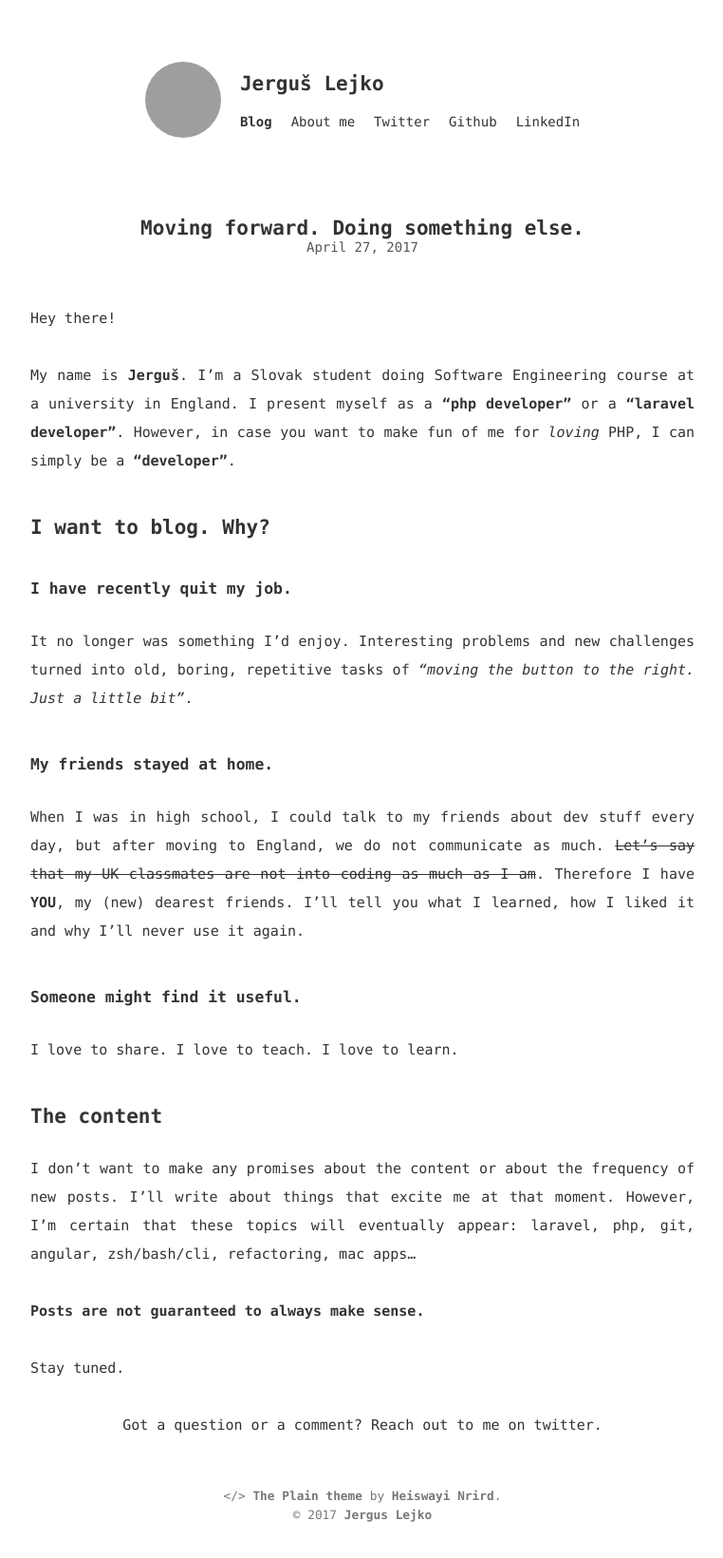
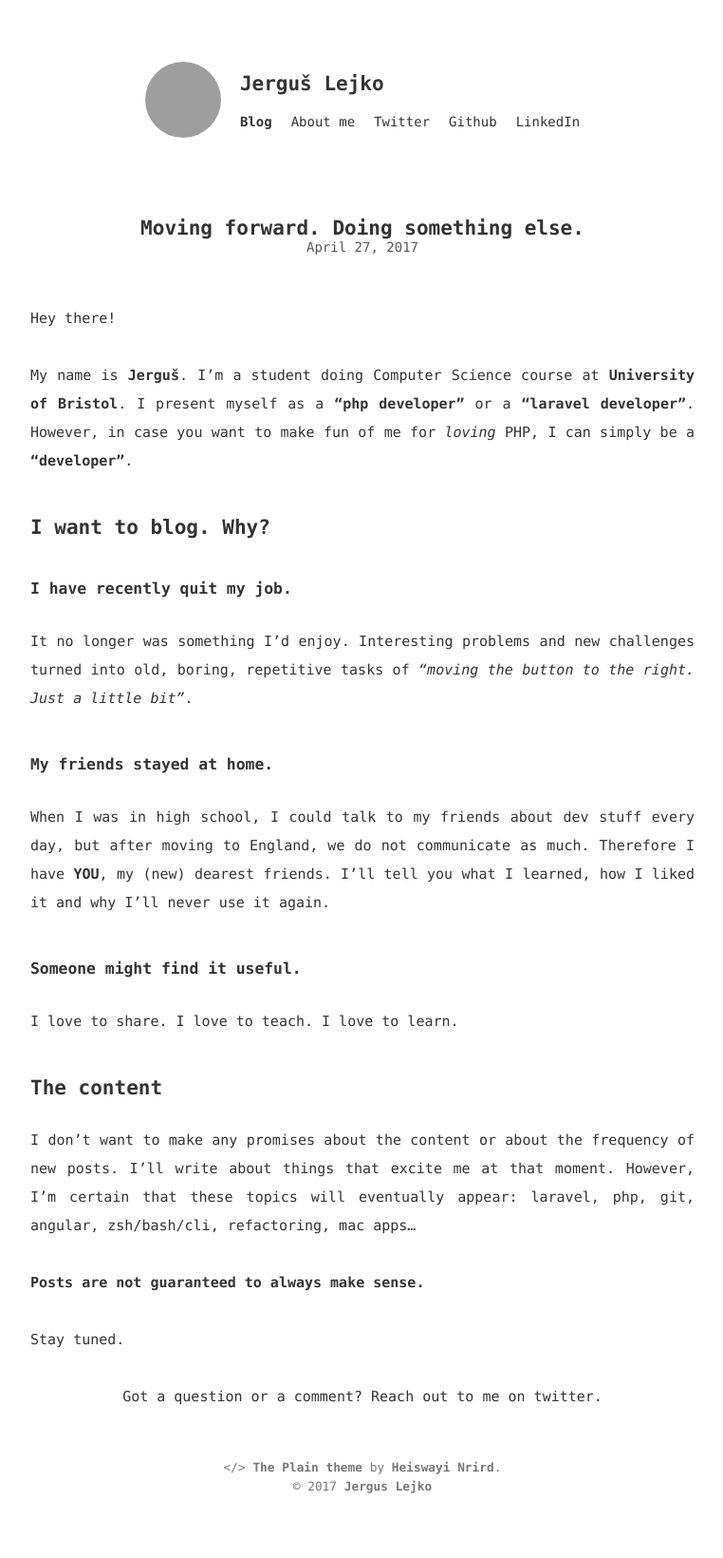
Before and after one commit to jerguslejko/website, a Jekyll site: the page built from _posts/2017-04-27-moving-forward-doing-something-else.md, in a window 1280 px wide. Shown: the whole page at 95% size, without its empty margins (258-1020 px from the left). Built offline with Jekyll 4.4.1, drawn with Linux system fonts in a browser that asks for light colours; after the commit the page ends 1610 px from its top, so only the background shows below that; grey boxes are pictures that could not be loaded.

Commit message:
rewrite post

```diff
--- a/_posts/2017-04-27-moving-forward-doing-something-else.md
+++ b/_posts/2017-04-27-moving-forward-doing-something-else.md
@@ -5,7 +5,7 @@ layout: post
 
 Hey there!
 
-My name is **Jerguš**. I'm a Slovak student doing Software Engineering course at a university in England. I present myself as a **"php developer"** or a **"laravel developer"**. However, in case you want to make fun of me for _loving_ PHP, I can simply be a **"developer"**.
+My name is **Jerguš**. I'm a student doing Computer Science course at **University of Bristol**. I present myself as a **"php developer"** or a **"laravel developer"**. However, in case you want to make fun of me for _loving_ PHP, I can simply be a **"developer"**.
 
 ## I want to blog. Why?
 
@@ -13,7 +13,7 @@ My name is **Jerguš**. I'm a Slovak student doing Software Engineering course a
 It no longer was something I'd enjoy. Interesting problems and new challenges turned into old, boring, repetitive tasks of _"moving the button to the right. Just a little bit"_.
 
 ### My friends stayed at home.
-When I was in high school, I could talk to my friends about dev stuff every day,     but after moving to England, we do not communicate as much. ~~Let's say that my UK classmates are not into coding as much as I am~~. Therefore I have **YOU**, my (new) dearest friends. I'll tell you what I learned, how I liked it and why I'll never use it again.
+When I was in high school, I could talk to my friends about dev stuff every day, but after moving to England, we do not communicate as much. Therefore I have **YOU**, my (new) dearest friends. I'll tell you what I learned, how I liked it and why I'll never use it again.
 
 ### Someone might find it useful.
 I love to share. I love to teach. I love to learn.
```
